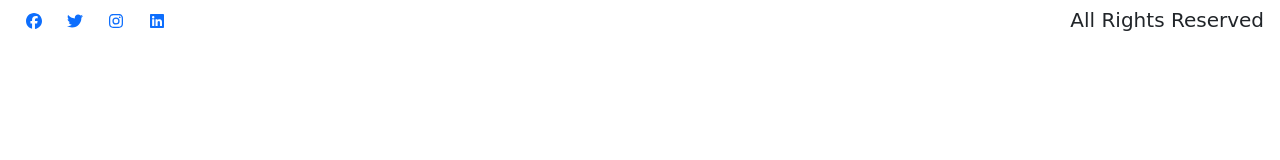
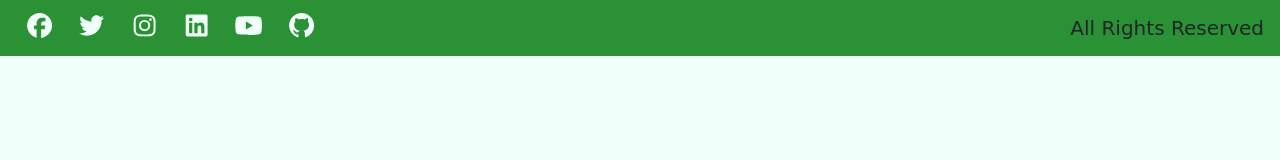
Before and after one commit to abhibs/static-portfolio, a plain HTML site: page index.html in a window 1280 px wide. Drawn offline with Linux system fonts and the light colour scheme; a web font is replaced by a local one.

Commit message:
css add in the style.css file on the top section social media link icons

```diff
--- a/assets/css/style.css
+++ b/assets/css/style.css
@@ -1,3 +1,19 @@
 body {
     font-family: 'Kalam', cursive;
+    background: #f1fffa;
 }
+
+.icon-top {
+    background: #2a9134;
+}
+
+.icon-top a {
+    color: #f1fffa;
+    font-size: 25px;
+    transition: color 1s ease;
+}
+
+.icon-top a:hover {
+    color: #242424;
+
+}
--- a/index.html
+++ b/index.html
@@ -22,6 +22,8 @@
                     <a href="#" class="mx-2"><i class="fab fa-twitter"></i></a>
                     <a href="#" class="mx-2"><i class="fab fa-instagram"></i></a>
                     <a href="#" class="mx-2"><i class="fab fa-linkedin"></i></a>
+                    <a href="#" class="mx-2"><i class="fab fa-youtube"></i></a>
+                    <a href="#" class="mx-2"><i class="fab fa-github"></i></a>
                 </div>
                 <h5 class="text-capitalize">all rights reserved</h5>
             </div>
```
